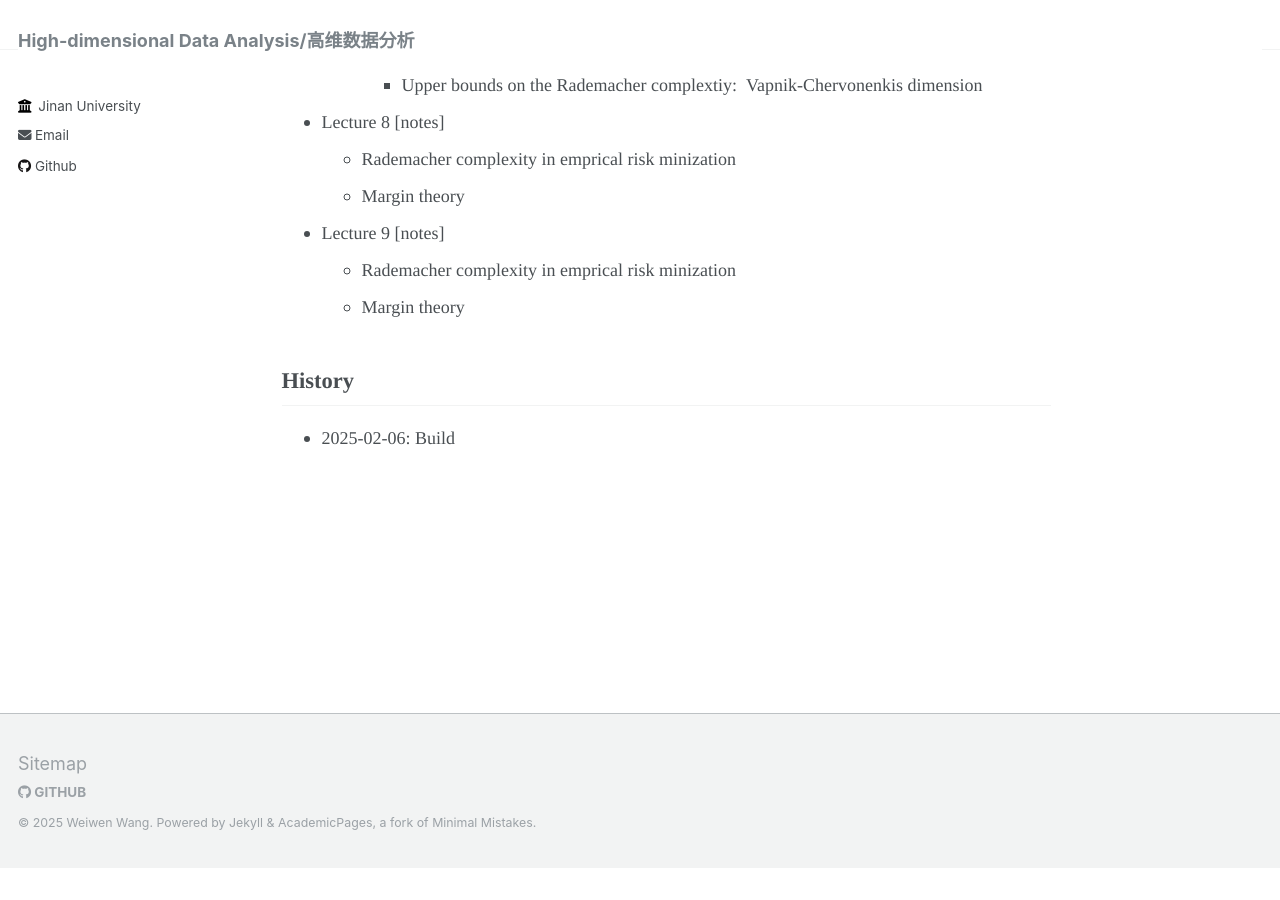
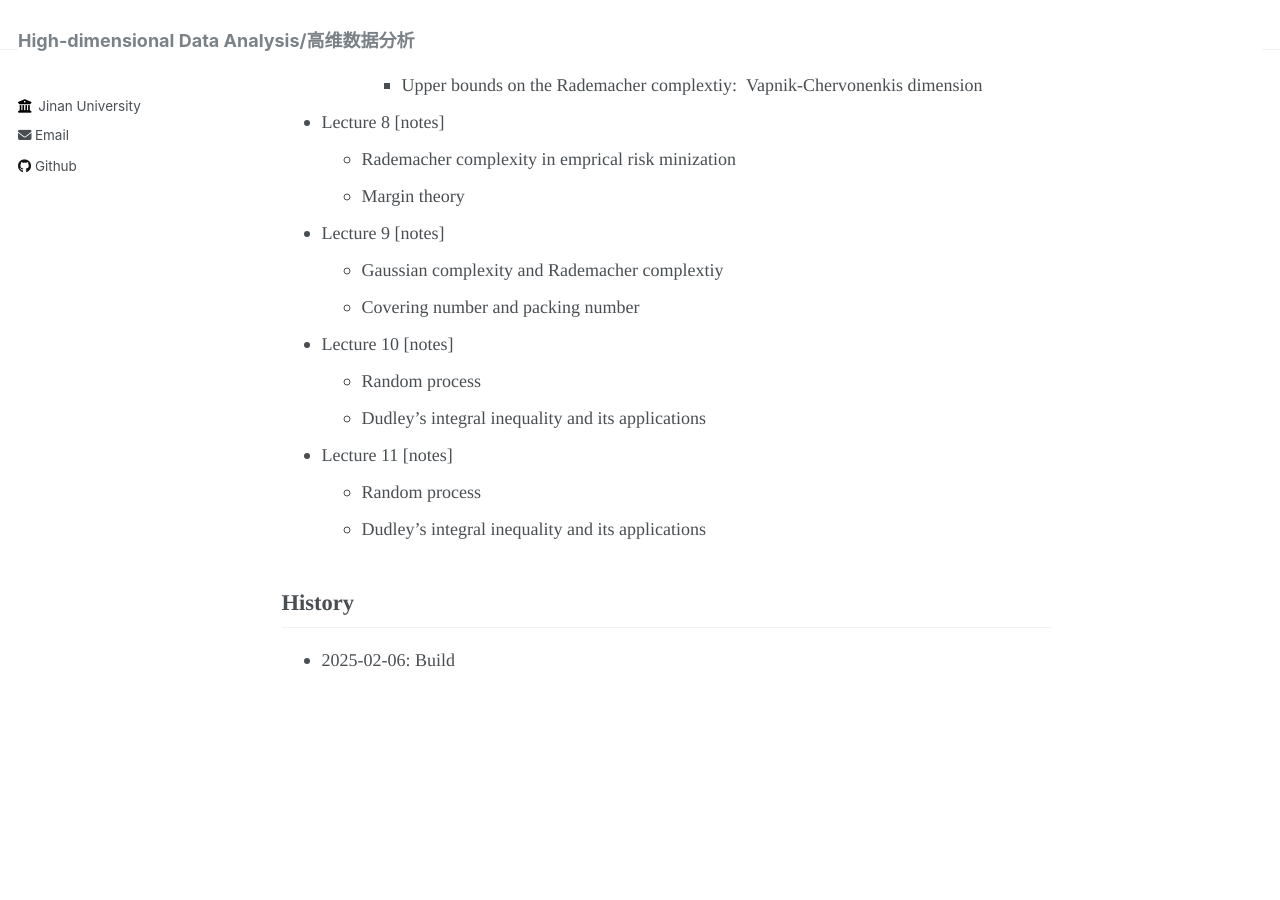
Before and after one commit to wangyuanhao/high_dim_stat, a Jekyll site: the page built from _pages/about.md, in a window 1280 px wide and 900 px high, scrolled down 1762 px. Built offline with Jekyll 4.4.1, drawn with Linux system fonts in a browser that asks for light colours; before the commit the page ends 2631 px from its top, so only the background shows below that.

Commit message:
Update about.md

```diff
--- a/_pages/about.md
+++ b/_pages/about.md
@@ -57,8 +57,14 @@ redirect_from:
   * <span style="font-family: 'Times', sans-serif;">Rademacher complexity in emprical risk minization</span>
   * <span style="font-family: 'Times', sans-serif;">Margin theory</span>
 * <span style="font-family: 'Times', sans-serif;">Lecture 9 [notes] </span>
-  * <span style="font-family: 'Times', sans-serif;">Rademacher complexity in emprical risk minization</span>
-  * <span style="font-family: 'Times', sans-serif;">Margin theory</span>
+  * <span style="font-family: 'Times', sans-serif;">Gaussian complexity and Rademacher complextiy</span>
+  * <span style="font-family: 'Times', sans-serif;">Covering number and packing number</span>
+* <span style="font-family: 'Times', sans-serif;">Lecture 10 [notes] </span>
+  * <span style="font-family: 'Times', sans-serif;">Random process</span>
+  * <span style="font-family: 'Times', sans-serif;">Dudley's integral inequality and its applications</span>
+* <span style="font-family: 'Times', sans-serif;">Lecture 11 [notes] </span>
+  * <span style="font-family: 'Times', sans-serif;">Random process</span>
+  * <span style="font-family: 'Times', sans-serif;">Dudley's integral inequality and its applications</span>
 
 
 ## <span style="font-family: 'Times', sans-serif;">History</span>
```
